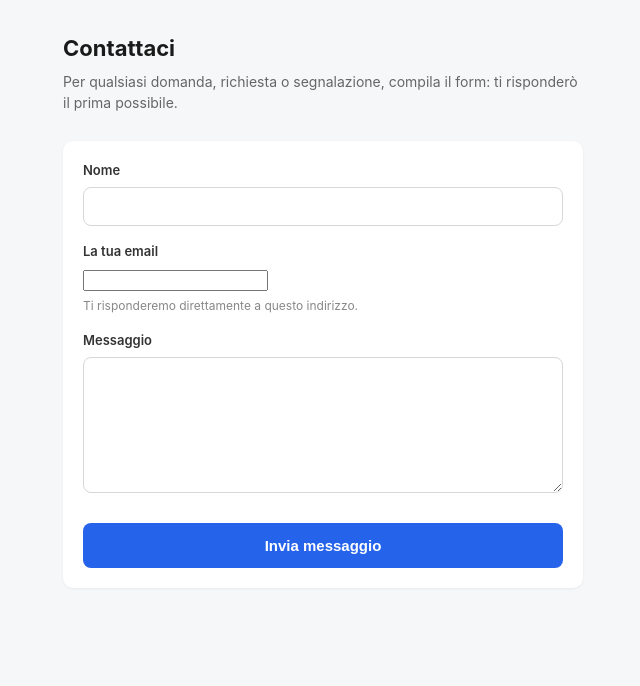
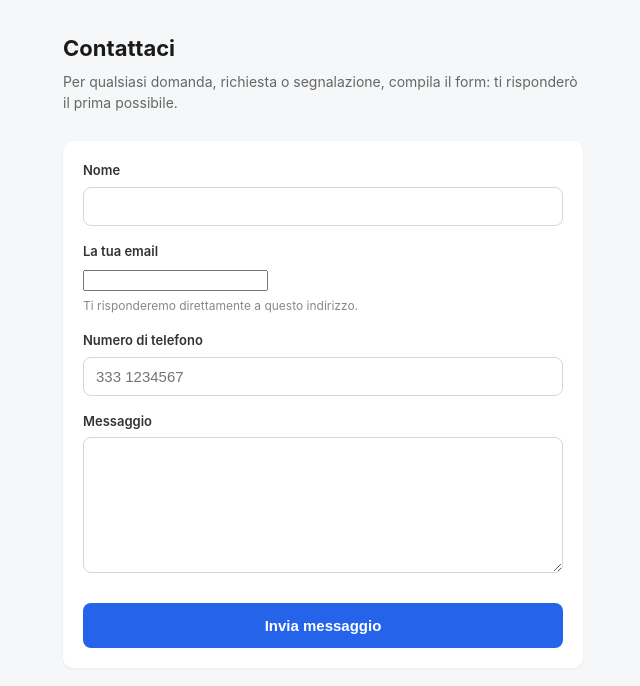
Before and after one commit to theseo212/padel-frontend, a Next.js app: page /contatti in a window 1280 px wide. Shown: the top 686 px of the page, without its empty margins (317-957 px from the left). Built offline with nearby package versions, Linux system fonts and the light colour scheme.

Commit message:
Add files via upload

```diff
--- a/app/contatti/page.js
+++ b/app/contatti/page.js
@@ -7,6 +7,7 @@ const API_URL = '/api';
 export default function Contatti() {
   const [nome, setNome] = useState('');
   const [email, setEmail] = useState('');
+  const [telefono, setTelefono] = useState('');
   const [messaggio, setMessaggio] = useState('');
   const [inviando, setInviando] = useState(false);
   const [inviato, setInviato] = useState(false);
@@ -16,7 +17,7 @@ export default function Contatti() {
     evento.preventDefault();
     setErrore(null);
 
-    if (!nome.trim() || !email.trim() || !messaggio.trim()) {
+    if (!nome.trim() || !email.trim() || !telefono.trim() || !messaggio.trim()) {
       setErrore('Compila tutti i campi prima di inviare.');
       return;
     }
@@ -26,7 +27,7 @@ export default function Contatti() {
       const risposta = await fetch(`${API_URL}/contatti`, {
         method: 'POST',
         headers: { 'Content-Type': 'application/json' },
-        body: JSON.stringify({ nome, email, messaggio }),
+        body: JSON.stringify({ nome, email, telefono, messaggio }),
       });
 
       const dati = await risposta.json();
@@ -75,6 +76,10 @@ export default function Contatti() {
           <p className="testo-piccolo">Ti risponderemo direttamente a questo indirizzo.</p>
         </div>
         <div className="campo">
+          <label htmlFor="telefono">Numero di telefono</label>
+          <input id="telefono" type="tel" placeholder="333 1234567" value={telefono} onChange={(e) => setTelefono(e.target.value)} />
+        </div>
+        <div className="campo">
           <label htmlFor="messaggio">Messaggio</label>
           <textarea
             id="messaggio"
```
